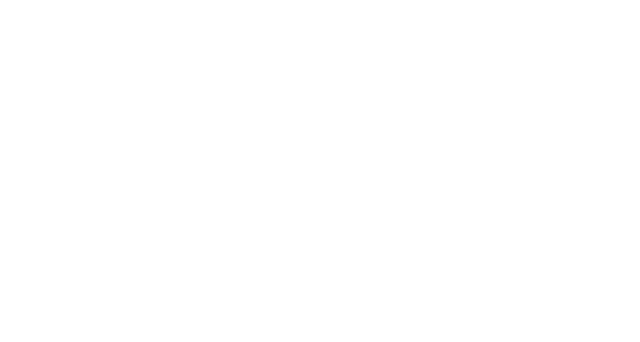
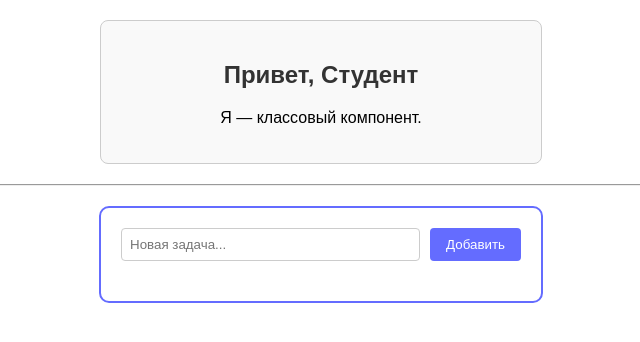
Before and after one commit to RuslanChekhuta/my-app-2026, a React (Vite) app: page / in a window 1280 px wide. Shown: the top 342 px of the page, without its empty margins (319-959 px from the left). Built offline with nearby package versions, Linux system fonts and the light colour scheme.

Commit message:
урок 1.7

```diff
--- a/src/App.css
+++ b/src/App.css
@@ -0,0 +1,62 @@
+.welcome-card {
+  border: 1px solid #ccc;
+  padding: 20px;
+  border-radius: 8px;
+  background-color: #f9f9f9;
+  max-width: 400px;
+  margin: 20px auto;
+  text-align: center;
+  font-family: sans-serif;
+}
+
+.welcome-card h2 {
+  color: #333;
+}
+
+.todo-container {
+  max-width: 400px;
+  margin: 20px auto;
+  padding: 20px;
+  border: 2px solid #646cff;
+  border-radius: 10px;
+  font-family: sans-serif;
+}
+
+.input-group {
+  display: flex;
+  gap: 10px;
+  margin-bottom: 20px;
+}
+
+.input-group input {
+  flex-grow: 1;
+  padding: 8px;
+  border: 1px solid #ccc;
+  border-radius: 4px;
+}
+
+.input-group button {
+  padding: 8px 16px;
+  background-color: #646cff;
+  color: white;
+  border: none;
+  border-radius: 4px;
+  cursor: pointer;
+}
+
+.input-group button:hover {
+  background-color: #535bf2;
+}
+
+ul {
+  list-style-type: none;
+  padding: 0;
+  text-align: left;
+}
+
+li {
+  background: #eee;
+  margin-bottom: 5px;
+  padding: 8px;
+  border-radius: 4px;
+}
--- a/src/App.jsx
+++ b/src/App.jsx
@@ -1,7 +1,15 @@
 import "./App.css";
+import LegacyTodo from "./components/LegacyTodo";
+import WelcomeClass from "./components/WelcomeClass";
 
 function App() {
-  return <></>;
+  return (
+    <>
+      <WelcomeClass name="Студент" />
+      <hr />
+      <LegacyTodo />
+    </>
+  );
 }
 
 export default App;
--- /dev/null
+++ b/src/components/LegacyTodo.jsx
@@ -0,0 +1,43 @@
+import React, { Component } from "react";
+
+export default class LegacyTodo extends Component {
+  constructor(props) {
+    super(props);
+    this.state = {
+      tasks: [],
+      currentTask: "",
+    };
+  }
+
+  handleInputChange = (event) => {
+    this.setState({ currentTask: event.target.value });
+  };
+
+  addTask = () => {
+    if (this.state.currentTask.trim() !== "") {
+      const newTasks = [...this.state.tasks, this.state.currentTask];
+      this.setState({ tasks: newTasks, currentTask: "" });
+    }
+  };
+
+  render() {
+    return (
+      <div className="todo-container">
+        <div className="input-group">
+          <input
+            type="text"
+            placeholder="Новая задача..."
+            value={this.state.currentTask}
+            onChange={this.handleInputChange}
+          />
+          <button onClick={this.addTask}>Добавить</button>
+        </div>
+        <ul>
+          {this.state.tasks.map((task, index) => {
+            return <li key={index}>{task}</li>;
+          })}
+        </ul>
+      </div>
+    );
+  }
+}
--- /dev/null
+++ b/src/components/WelcomeClass.jsx
@@ -0,0 +1,14 @@
+import React, { Component } from "react";
+
+export default class WelcomeClass extends Component {
+  render() {
+    const { name } = this.props;
+
+    return (
+      <div className="welcome-card">
+        <h2>Привет, {name}</h2>
+        <p>Я — классовый компонент.</p>
+      </div>
+    );
+  }
+}
```
Also changed, not shown: 1 other file (tests, documents, lock files or other folders).
